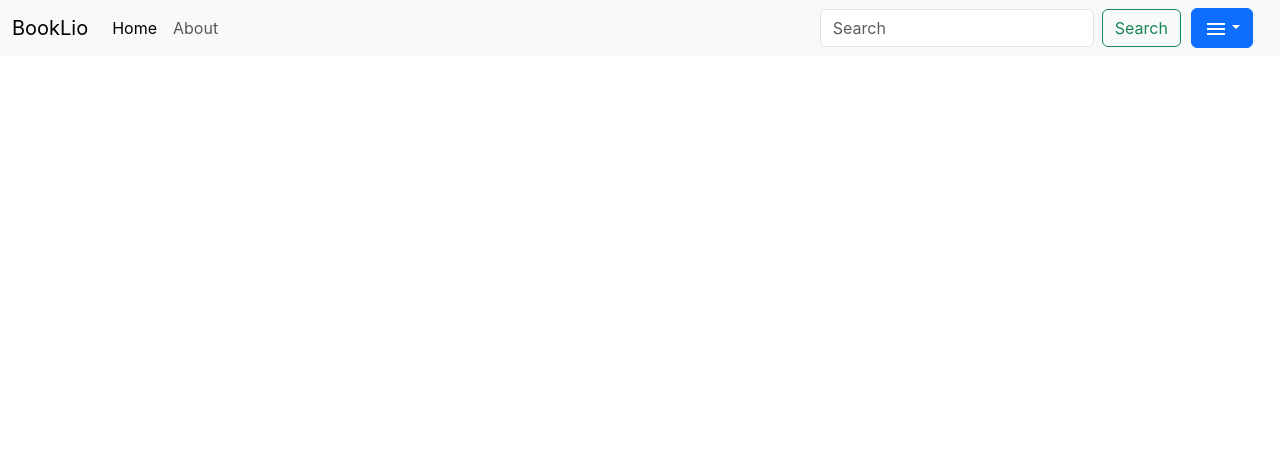
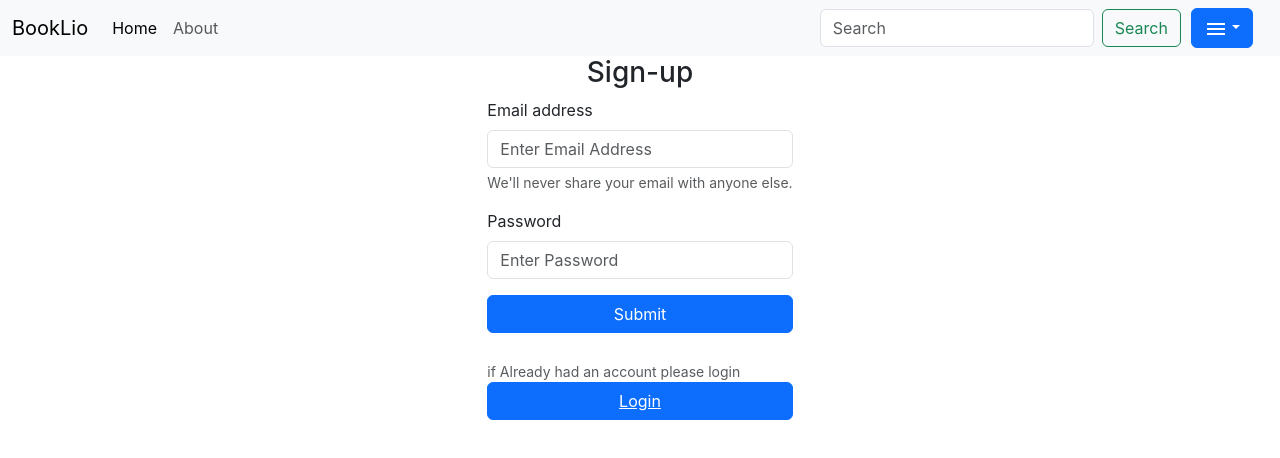
Before and after one commit to Ainulabsar/Book-lio, a React (Create React App) app: page /signup in a window 1280 px wide. Shown: the top 458 px of the page. Built offline with nearby package versions, Linux system fonts and the light colour scheme.

Commit message:
added sign up andlogin page

```diff
--- a/src/App.js
+++ b/src/App.js
@@ -7,13 +7,18 @@ import BookDetail from "./components/BookDetail";
 import { Routes, Route } from "react-router-dom";
 import Book from "./components/Buyer/Book";
 import Bill from "./components/Buyer/Bill";
+import Login from "./components/login/login";
+import Signup from "./components/signup/signup";
 
 function App() {
   return (
     <>
       <Nav />
+      {/* <Login /> */}
       <Routes>
-        <Route path="/" element={<Home />}></Route>
+        <Route path="/" element={<Login />}></Route>
+        <Route path="/signup" element={<Signup />}></Route>
+        <Route path="/Home" element={<Home />}></Route>
         <Route path="/About" element={<About />}></Route>
         <Route path="/Add" element={<Add />}></Route>
         <Route path="/books/:id" element={<BookDetail />}></Route>
--- /dev/null
+++ b/src/components/login/login.css
@@ -0,0 +1,14 @@
+.login{
+    display: flex;
+    justify-content: center;
+    flex-direction: column;
+    align-items: center;
+}
+.form{
+    display: flex;
+        justify-content: space-evenly;
+        flex-direction: column;
+        align-items: center;
+        margin-top: 5px;
+        padding: 5px;
+}
--- /dev/null
+++ b/src/components/login/login.js
@@ -0,0 +1,94 @@
+import React from "react";
+import { useState } from "react";
+import { Link, useNavigate } from "react-router-dom";
+import "./login.css";
+import axios from "axios";
+
+function Login() {
+  const history = useNavigate();
+  const [email, setEmail] = useState();
+  const [password, setPasswword] = useState();
+
+  async function submit(e) {
+    console.log("login successful");
+    e.preventDefault();
+    try {
+      await axios
+        .post("http://localhost:5000/signup", {
+          email,
+          password,
+        })
+        .then((res) => {
+          console.log(res.data);
+          if (res.data === "exist") {
+            history("/home");
+          } else if ((res.data = "notexist")) {
+            alert("User have not sign up");
+          }
+        })
+        .catch((e) => {
+          alert("wrong details");
+        });
+    } catch (error) {
+      console.log(error);
+    }
+  }
+
+  return (
+    <div className="login">
+      <h3>Login</h3>
+      <form action="post">
+        <div className="mb-3">
+          <label for="exampleInputEmail1" className="form-label">
+            Email address
+          </label>
+          <input
+            type="email"
+            placeholder="Enter Email Address"
+            className="form-control"
+            onChange={(e) => {
+              setEmail(e.target.value);
+            }}
+            id="exampleInputEmail1"
+            aria-describedby="emailHelp"
+          />
+          <div id="emailHelp" className="form-text">
+            We'll never share your email with anyone else.
+          </div>
+        </div>
+        <div className="mb-3">
+          <label for="exampleInputPassword1" className="form-label">
+            Password
+          </label>
+          <input
+            type="password"
+            className="form-control"
+            onChange={(e) => {
+              setPasswword(e.target.value);
+            }}
+            placeholder="Enter Password"
+            id="exampleInputPassword1"
+          />
+        </div>
+        <div className="d-grid gap-2">
+          <button type="submit" className="btn btn-primary" onClick={submit}>
+            Submit
+          </button>
+        </div>
+        <br />
+        <div id="emailHelp" className="form-text">
+          if you had not signup please register
+        </div>
+        <div className="d-grid gap-2">
+          <button type="button" className="btn btn-primary">
+            <Link to={"/signup"} className="log">
+              Signup
+            </Link>
+          </button>
+        </div>
+      </form>
+    </div>
+  );
+}
+
+export default Login;
--- /dev/null
+++ b/src/components/signup/signup.css
@@ -0,0 +1,3 @@
+.log{
+    color: white;
+}
--- /dev/null
+++ b/src/components/signup/signup.js
@@ -0,0 +1,93 @@
+import React from "react";
+import { useState } from "react";
+import { Link, useNavigate } from "react-router-dom";
+import "./signup.css";
+import axios from "axios";
+function Signup() {
+  const history = useNavigate();
+  const [email, setEmail] = useState();
+  const [password, setPasswword] = useState();
+
+  async function submit(e) {
+    console.log("signup successful");
+    e.preventDefault();
+    try {
+      await axios
+        .post("http://localhost:5000/", {
+          email,
+          password,
+        })
+        .then((res) => {
+          console.log(res.data);
+          if (res.data === "exist") {
+            alert("user already exits");
+          } else if ((res.data = "notexist")) {
+            history("/home");
+          }
+        })
+        .catch((e) => {
+          alert("wrong details");
+        });
+    } catch (error) {
+      console.log(error);
+    }
+  }
+
+  return (
+    <div className="login">
+      <h3>Sign-up</h3>
+      <form action="post">
+        <div className="mb-3">
+          <label for="exampleInputEmail1" className="form-label">
+            Email address
+          </label>
+          <input
+            type="email"
+            placeholder="Enter Email Address"
+            className="form-control"
+            onChange={(e) => {
+              setEmail(e.target.value);
+            }}
+            id="exampleInputEmail1"
+            aria-describedby="emailHelp"
+          />
+          <div id="emailHelp" className="form-text">
+            We'll never share your email with anyone else.
+          </div>
+        </div>
+        <div className="mb-3">
+          <label for="exampleInputPassword1" className="form-label">
+            Password
+          </label>
+          <input
+            type="password"
+            className="form-control"
+            onChange={(e) => {
+              setPasswword(e.target.value);
+            }}
+            placeholder="Enter Password"
+            id="exampleInputPassword1"
+          />
+        </div>
+        <div className="d-grid gap-2">
+          <button type="submit" className="btn btn-primary" onClick={submit}>
+            Submit
+          </button>
+        </div>
+        <br />
+        <div id="emailHelp" className="form-text">
+          if Already had an account please login
+        </div>
+        <div className="d-grid gap-2">
+          <button type="submit" className="btn btn-primary">
+            <Link to={"/"} className="log">
+              Login
+            </Link>
+          </button>
+        </div>
+      </form>
+    </div>
+  );
+}
+
+export default Signup;
```
Also changed, not shown: 2 other files (tests, documents, lock files or other folders).
